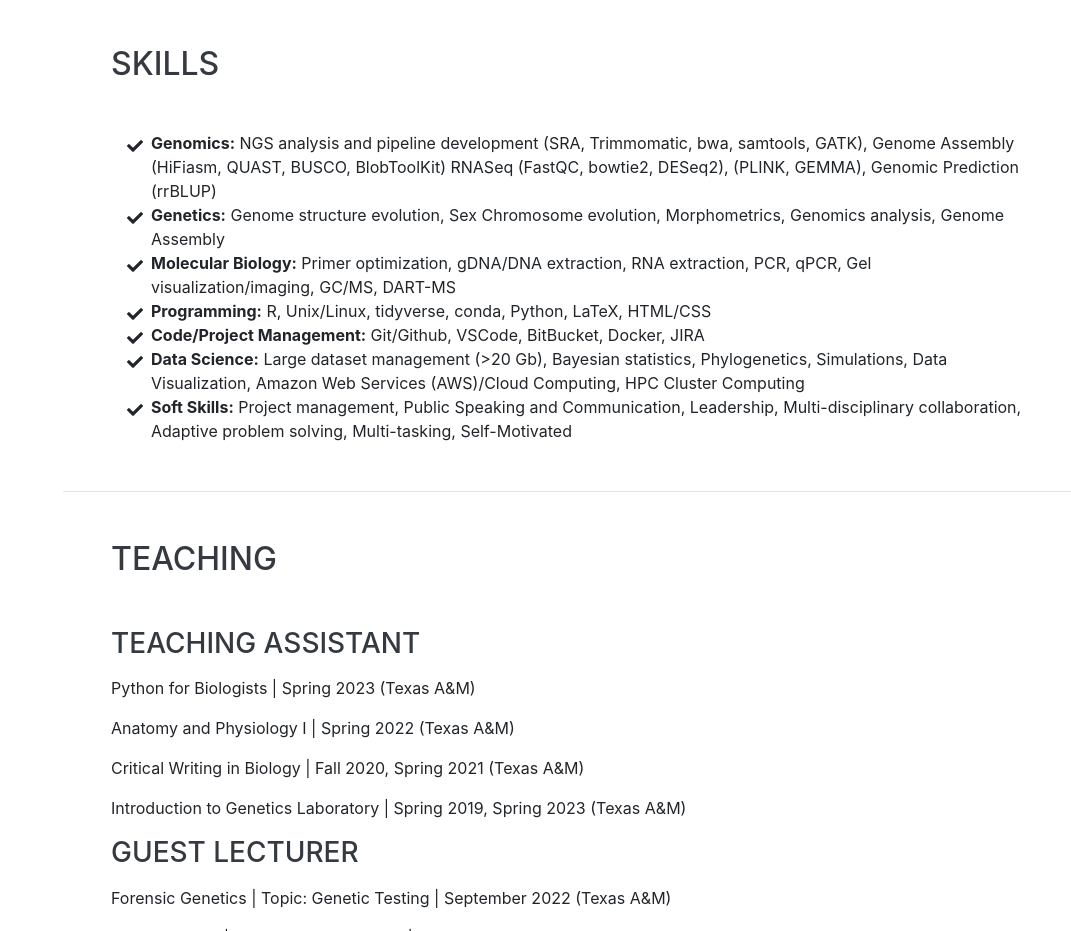
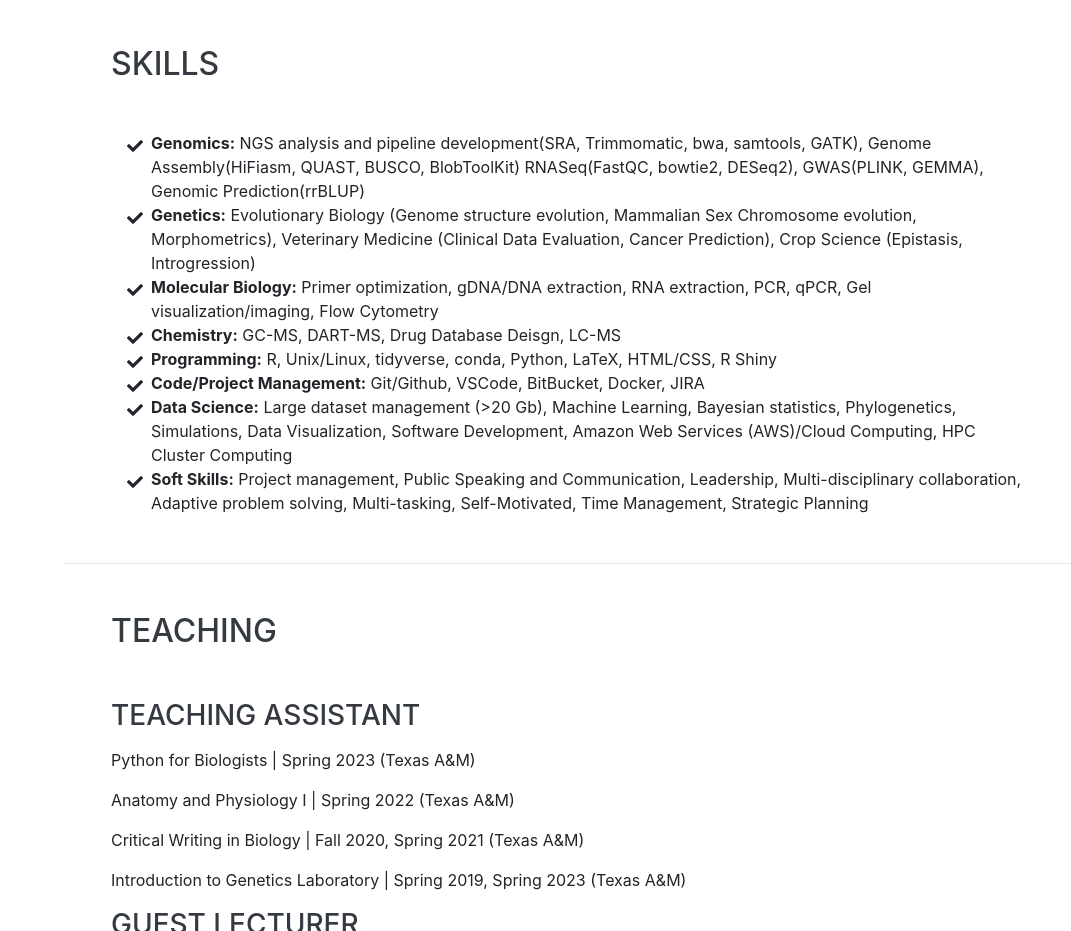
Before and after one commit to MichelleJonika/michellejonika.github.io, a website with bundled scripts: page index.html in a window 1280 px wide. Shown: the part 8284-9215 px from the top of the page, without its empty margins (209-1280 px from the left). Built offline with nearby package versions, Linux system fonts and the light colour scheme; a web font is replaced by a local one.

Commit message:
Update CV and Resume

```diff
--- a/index.html
+++ b/index.html
@@ -392,25 +392,28 @@
         <ul class="fa-ul mb-0">
           <li>
             <i class="fa-li fa fa-check"></i>
-            <b>Genomics:</b> NGS analysis and pipeline development (SRA, Trimmomatic, bwa, samtools, GATK), Genome Assembly (HiFiasm, QUAST, BUSCO, BlobToolKit) RNASeq (FastQC, bowtie2, DESeq2), (PLINK, GEMMA), Genomic Prediction (rrBLUP) </li>
+            <b>Genomics:</b> NGS analysis and pipeline development(SRA, Trimmomatic, bwa, samtools, GATK), Genome Assembly(HiFiasm, QUAST, BUSCO, BlobToolKit) RNASeq(FastQC, bowtie2, DESeq2), GWAS(PLINK, GEMMA), Genomic Prediction(rrBLUP) </li>
           <li>
             <i class="fa-li fa fa-check"></i>
-            <b>Genetics:</b> Genome structure evolution, Sex Chromosome evolution, Morphometrics, Genomics analysis, Genome Assembly </li>
+            <b>Genetics:</b> Evolutionary Biology (Genome structure evolution, Mammalian Sex Chromosome evolution, Morphometrics), Veterinary Medicine (Clinical Data Evaluation, Cancer Prediction), Crop Science (Epistasis, Introgression) </li>
           <li>
             <i class="fa-li fa fa-check"></i>
-            <b>Molecular Biology:</b> Primer optimization, gDNA/DNA extraction, RNA extraction, PCR, qPCR, Gel visualization/imaging, GC/MS, DART-MS</li>
+            <b>Molecular Biology:</b> Primer optimization, gDNA/DNA extraction, RNA extraction, PCR, qPCR, Gel visualization/imaging, Flow Cytometry</li>
           <li>
             <i class="fa-li fa fa-check"></i>
-            <b>Programming:</b> R, Unix/Linux, tidyverse, conda, Python, LaTeX, HTML/CSS </li>
+            <b>Chemistry:</b> GC-MS, DART-MS, Drug Database Deisgn, LC-MS</li>
+          <li>
+            <i class="fa-li fa fa-check"></i>
+            <b>Programming:</b> R, Unix/Linux, tidyverse, conda, Python, LaTeX, HTML/CSS, R Shiny </li>
           <li>
             <i class="fa-li fa fa-check"></i>
             <b>Code/Project Management:</b> Git/Github, VSCode, BitBucket, Docker, JIRA </li>
           <li>
             <i class="fa-li fa fa-check"></i>
-            <b>Data Science:</b> Large dataset management (>20 Gb), Bayesian statistics, Phylogenetics, Simulations, Data Visualization, Amazon Web Services (AWS)/Cloud Computing, HPC Cluster Computing</li>
+            <b>Data Science:</b> Large dataset management (>20 Gb), Machine Learning, Bayesian statistics, Phylogenetics, Simulations, Data Visualization, Software Development, Amazon Web Services (AWS)/Cloud Computing, HPC Cluster Computing</li>
           <li>
             <i class="fa-li fa fa-check"></i>
-            <b>Soft Skills:</b> Project management, Public Speaking and Communication, Leadership, Multi-disciplinary collaboration, Adaptive problem solving, Multi-tasking, Self-Motivated</li>
+            <b>Soft Skills:</b> Project management, Public Speaking and Communication, Leadership, Multi-disciplinary collaboration, Adaptive problem solving, Multi-tasking, Self-Motivated, Time Management, Strategic Planning</li>
         </ul>
       </div>
     </section>
```
Also changed, not shown: 3 other files.
